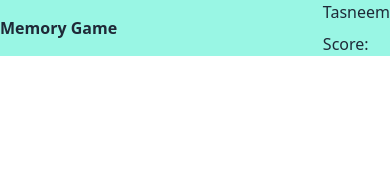
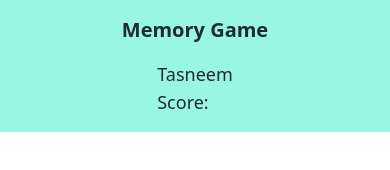
Before and after one commit to abdullahabutasneem/memory-game, a plain HTML site: page index.html in a window 390 px wide. Drawn offline with nearby package versions, Linux system fonts and the light colour scheme.

Commit message:
heading UI is responsive now

```diff
--- a/index.html
+++ b/index.html
@@ -11,12 +11,13 @@
 </head>
 
 <body>
-    <header class="bg-teal-200">
-        <div class="heading flex flex-row items-center justify-between max-w-[980px] mx-auto">
-            <h1 class="font-bold">Memory Game</h1>
-            <div class="flex flex-col gap-2">
-                <p class="font-medium">Tasneem</p>
-                <p class="font-medium">Score: <span></span></p>
+    <header class="bg-teal-200 py-4">
+        <div
+            class="heading flex flex-col lg:flex-row items-center justify-center lg:justify-between max-w-sm md:max-w-xl lg:max-w-[980px] mx-auto">
+            <h1 class="font-bold text-xl">Memory Game</h1>
+            <div class="flex flex-col lg:gap-2 mt-4 lg:mt-0">
+                <p class="font-medium text-lg">Tasneem</p>
+                <p class="font-medium text-lg">Score: <span></span></p>
             </div>
         </div>
     </header>
```
